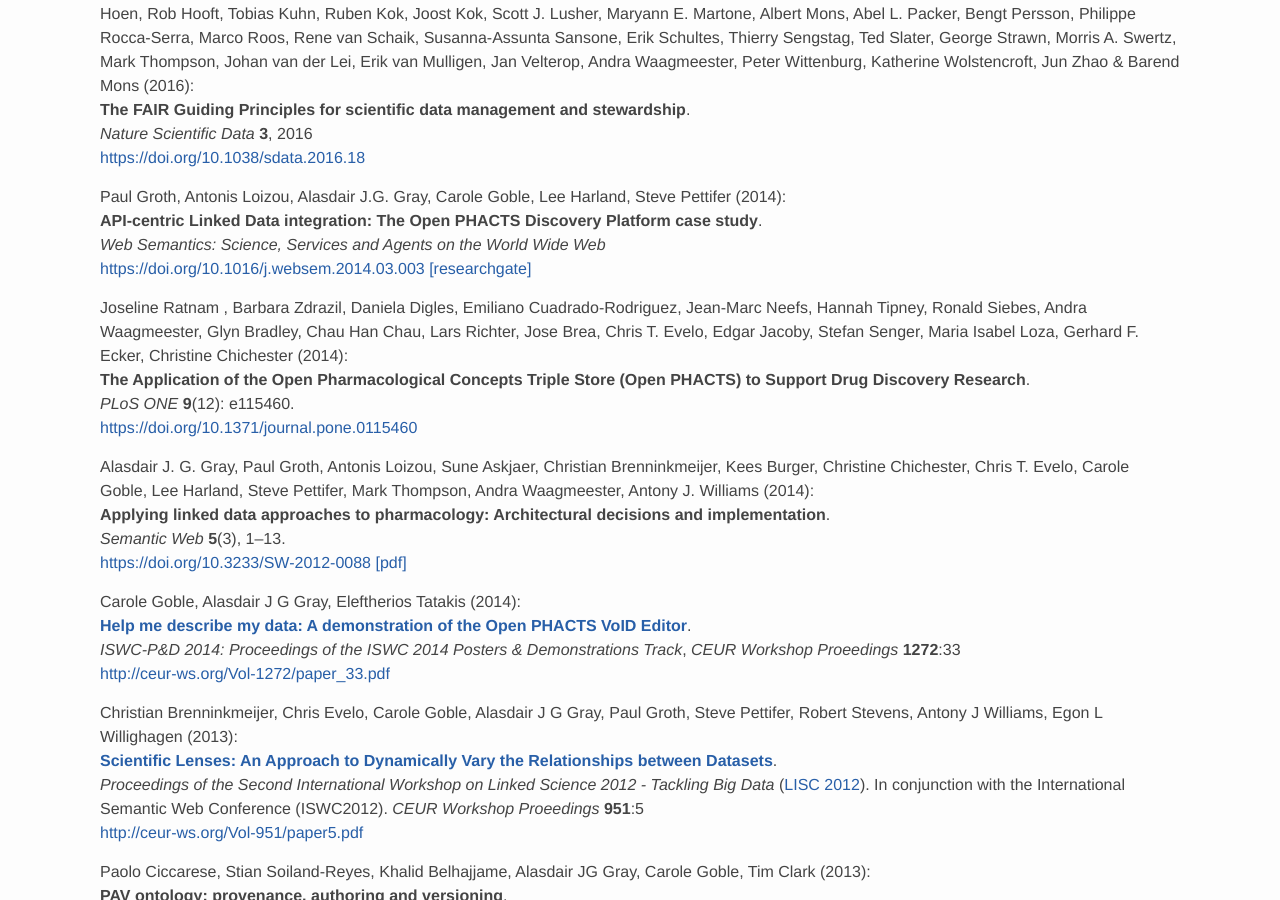
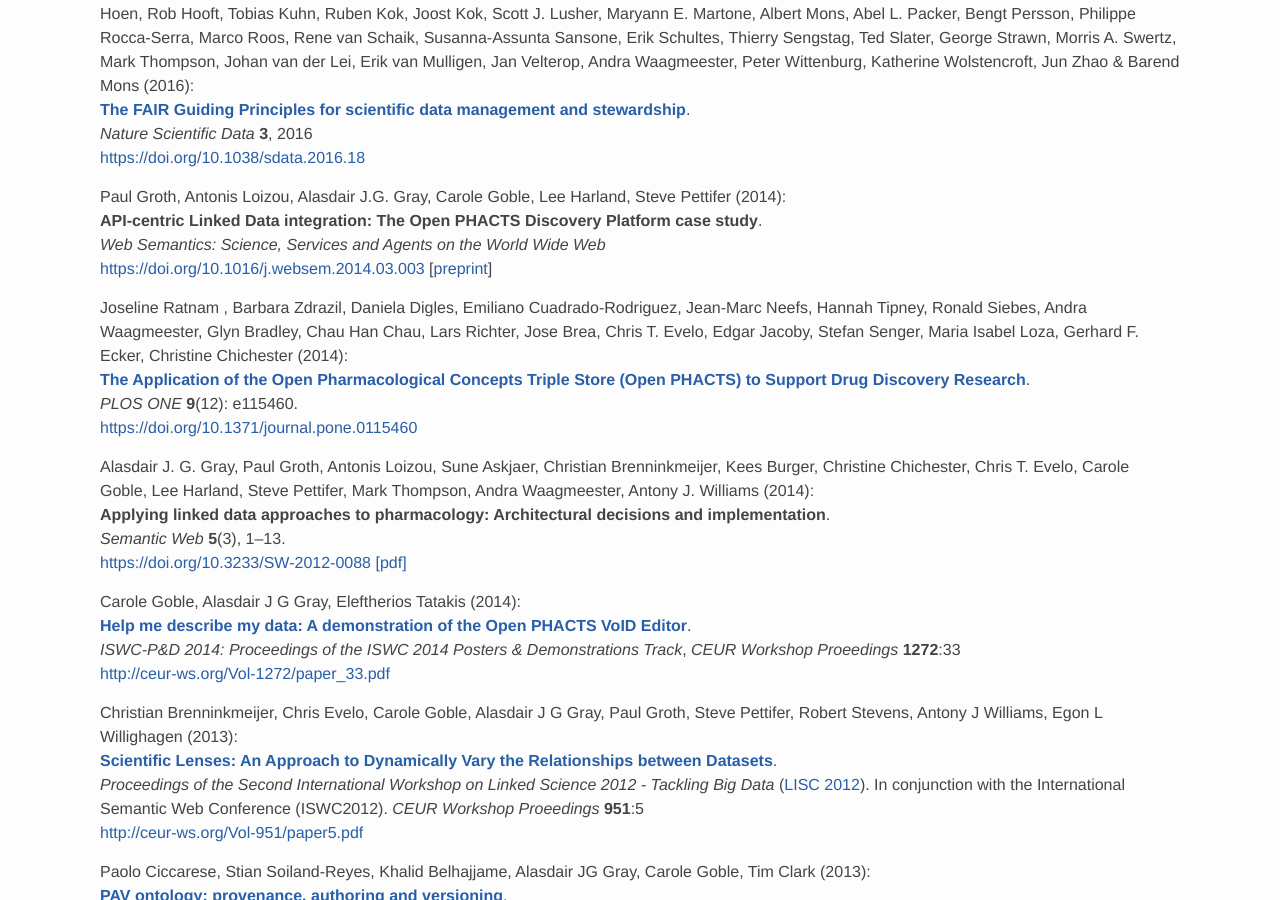
Before and after one commit to eScienceLab/eScienceLab.github.io, a Jekyll site: the page built from _projects/openphacts.md, in a window 1280 px wide and 900 px high, scrolled down 1287 px. Built offline with Jekyll 4.4.1, drawn with Linux system fonts in a browser that asks for light colours; comment, search, counter and statistics services are not loaded; some of the changed lines change nothing that is shown.

Commit message:
More hyperlinks and preprints

```diff
--- a/_projects/openphacts.md
+++ b/_projects/openphacts.md
@@ -50,7 +50,7 @@
 Abel L. Packer, Bengt Persson, Philippe Rocca-Serra, Marco Roos, Rene van Schaik, Susanna-Assunta Sansone, Erik Schultes,
 Thierry Sengstag, Ted Slater, George Strawn, Morris A. Swertz, Mark Thompson, Johan van der Lei, Erik van Mulligen,
 Jan Velterop, Andra Waagmeester, Peter Wittenburg, Katherine Wolstencroft, Jun Zhao & Barend Mons (2016):
-**The FAIR Guiding Principles for scientific data management and stewardship**.
+[**The FAIR Guiding Principles for scientific data management and stewardship**](https://doi.org/10.1038/sdata.2016.18).
 _Nature Scientific Data_ **3**, 2016
 <https://doi.org/10.1038/sdata.2016.18>
 
@@ -58,11 +58,11 @@
 **API-centric Linked Data integration: The Open PHACTS Discovery Platform case study**.
 _Web Semantics: Science, Services and Agents on the World Wide Web_
 <https://doi.org/10.1016/j.websem.2014.03.003>
-[[researchgate]](https://www.researchgate.net/publication/261440552_API-centric_Linked_data_integration_The_open_PHACTS_discovery_platform_case_study)
+[[preprint](https://www.research.manchester.ac.uk/portal/files/209942151/359_609_1_SM.pdf)]
 
 Joseline Ratnam , Barbara Zdrazil, Daniela Digles, Emiliano Cuadrado-Rodriguez, Jean-Marc Neefs, Hannah Tipney, Ronald Siebes, Andra Waagmeester, Glyn Bradley, Chau Han Chau, Lars Richter, Jose Brea, Chris T. Evelo, Edgar Jacoby, Stefan Senger, Maria Isabel Loza, Gerhard F. Ecker, Christine Chichester (2014):
-**The Application of the Open Pharmacological Concepts Triple Store (Open PHACTS) to Support Drug Discovery Research**.
-_PLoS ONE_ **9**(12): e115460.
+[**The Application of the Open Pharmacological Concepts Triple Store (Open PHACTS) to Support Drug Discovery Research**](https://doi.org/10.1371/journal.pone.0115460).
+_PLOS ONE_ **9**(12): e115460.
 <https://doi.org/10.1371/journal.pone.0115460>
 
 Alasdair J. G. Gray, Paul Groth, Antonis Loizou, Sune Askjaer, Christian Brenninkmeijer, Kees Burger, Christine Chichester, Chris T. Evelo, Carole Goble, Lee Harland, Steve Pettifer, Mark Thompson, Andra Waagmeester, Antony J. Williams (2014):
@@ -85,23 +85,23 @@
 <http://ceur-ws.org/Vol-951/paper5.pdf>
 
 Paolo Ciccarese, Stian Soiland-Reyes, Khalid Belhajjame, Alasdair JG Gray, Carole Goble, Tim Clark (2013):
-**PAV ontology: provenance, authoring and versioning**.
+[**PAV ontology: provenance, authoring and versioning**](https://doi.org/10.1186/2041-1480-4-37).
 _Journal of Biomedical Semantics_ **4**:1, 37.
 <https://doi.org/10.1186/2041-1480-4-37>
 
 Christian Y A Brenninkmeijer, Ian Dunlop, Carole Goble, Alasdair J G Gray, Steve Pettifer, Robert Stevens (2013):
-**Computing Identity Co-Reference Across Drug Discovery Datasets**.
+[**Computing Identity Co-Reference Across Drug Discovery Datasets**](http://ceur-ws.org/Vol-1114/Session4_Brenninkmeijer.pdf).
 _Proceedings of the 6th International Workshop on Semantic Web Applications and Tools for Life Sciences (SWAT4LS)_;
 _CEUR Workshop Proeedings_ **1114**:4
 <http://ceur-ws.org/Vol-1114/Session4_Brenninkmeijer.pdf>
 
 Kamal Azzaoui, Edgar Jacoby, Stefan Senger, Emiliano Cuadrado Rodríguez3, Mabel Loza, Barbara Zdrazil, Marta Pinto, Antony J. Williams, Victor de la Torre, Jordi Mestres, Manuel Pastor, Olivier Taboureau, Matthias Rarey, Christine Chichester, Steve Pettifer, Niklas Blomberg, Lee Harland, Bryn Williams-Jones, Gerhard F. Ecker (2013):
-**Scientific competency questions as the basis for semantically enriched open pharmacological space development**.
+[**Scientific competency questions as the basis for semantically enriched open pharmacological space development**](https://doi.org/10.1016/j.drudis.2013.05.008).
 _Drug Discovery Today_ **18** (17-18) pp 843–852.
 <https://doi.org/10.1016/j.drudis.2013.05.008>
 
 Antony J. Williams, Lee Harland, Paul Groth, Stephen Pettifer, Christine Chichester, Egon L. Willighagen, Chris T. Evelo, Niklas Blomberg, Gerhard Ecker, Carole Goble, Barend Mons (2012):
-**Open PHACTS: semantic interoperability for drug discovery**.
+[**Open PHACTS: semantic interoperability for drug discovery**](https://doi.org/10.1016/j.drudis.2012.05.016).
 _Drug Discovery Today_  **17**(21-22) pp 1188 - 1198.
 <https://doi.org/10.1016/j.drudis.2012.05.016>
 
```
